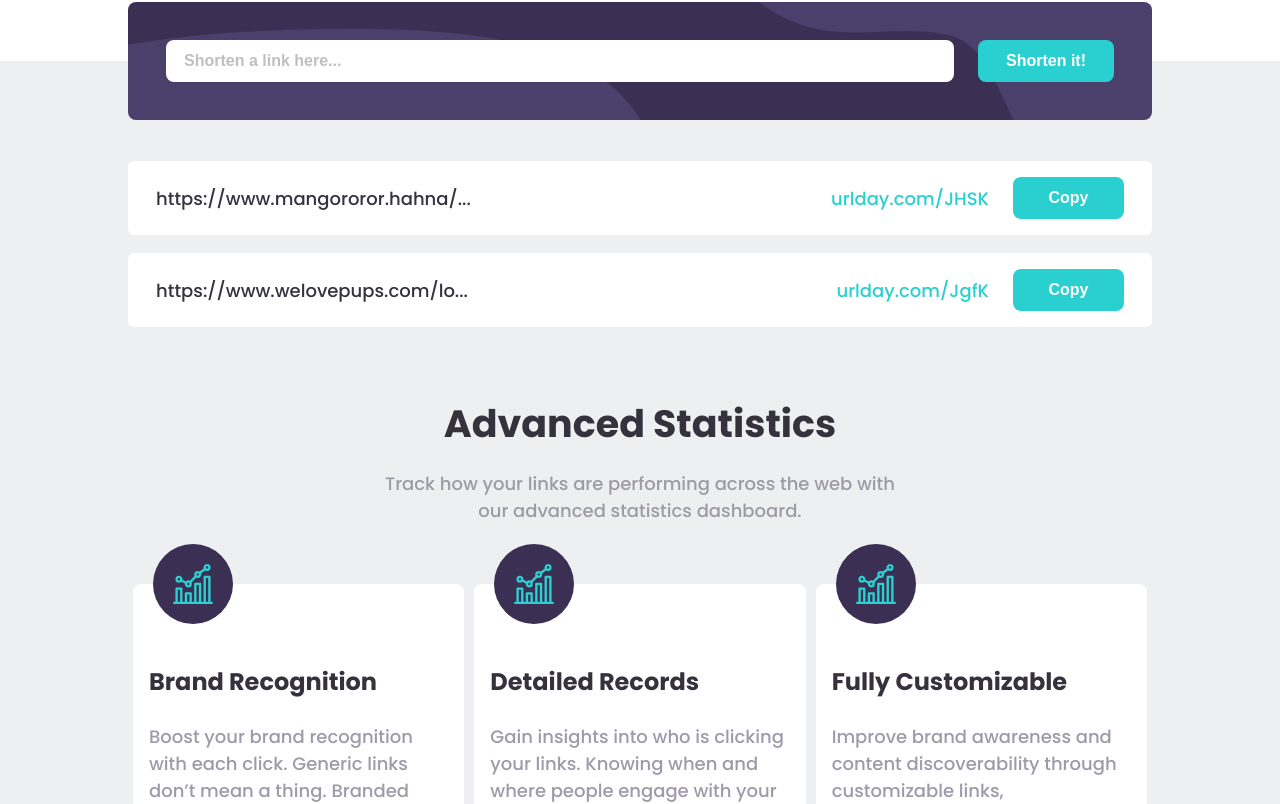
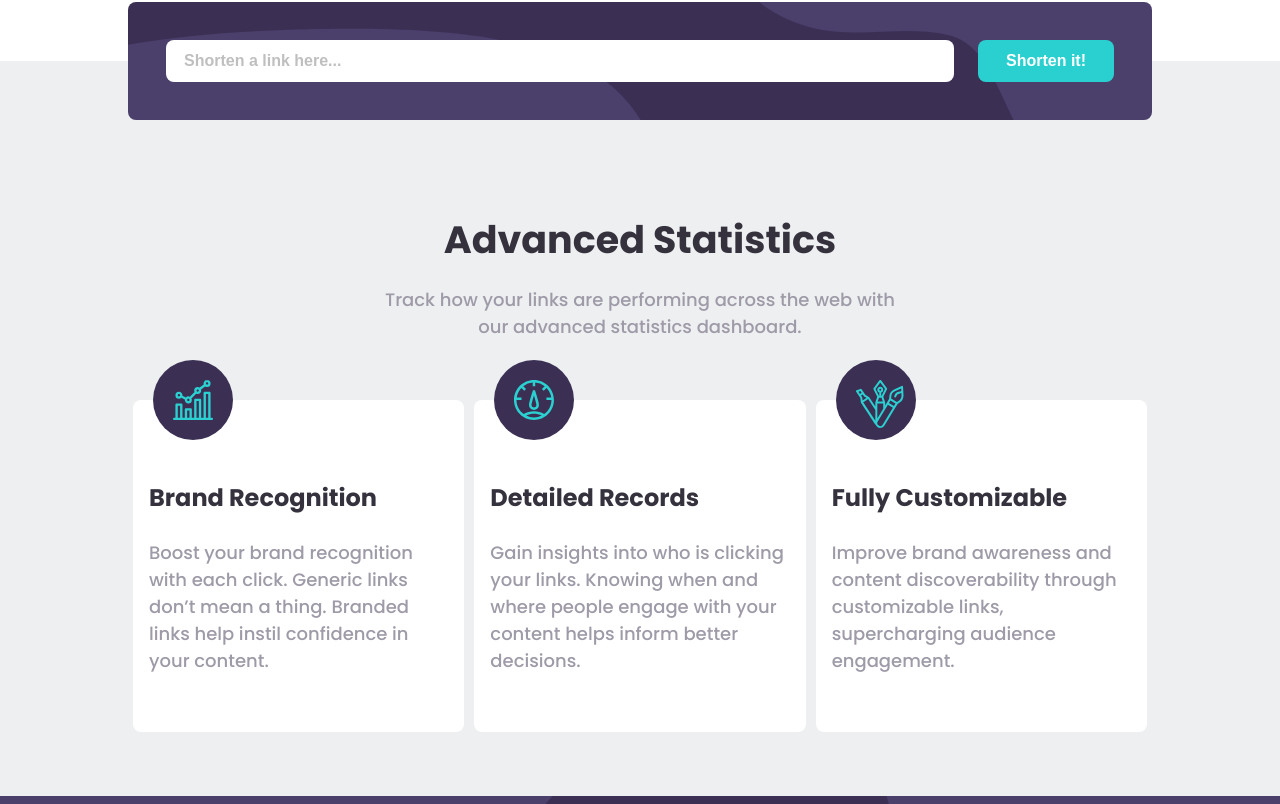
Before and after one commit to osaimola/url-shortener, a React (Create React App) app: page / in a window 1280 px wide. Shown: the part 673-1477 px from the top of the page. Built offline with nearby package versions, Linux system fonts and the light colour scheme.

Commit message:
add visual feedback for invalid url submissions

```diff
--- a/src/components/pitch/pitch.css
+++ b/src/components/pitch/pitch.css
@@ -64,7 +64,7 @@
   }
 
   .pitch-offer {
-    margin: auto 5px auto 5px;
+    margin: 0 5px 0 5px;
   }
 
   .pitch-icon {
--- a/src/components/pitch/pitch.jsx
+++ b/src/components/pitch/pitch.jsx
@@ -32,7 +32,7 @@ function Pitch() {
 
           <div className="pitch-offer">
             <div className="pitch-icon">
-              <img alt="brand recognition" src={brand_recognition} />
+              <img alt="detailed records" src={detailed_records} />
             </div>
             <div className="pitch-copy">
               <h3>Detailed Records</h3>
@@ -46,7 +46,7 @@ function Pitch() {
 
           <div className="pitch-offer">
             <div className="pitch-icon">
-              <img alt="brand recognition" src={brand_recognition} />
+              <img alt="fully customizable" src={fully_customizable} />
             </div>
             <div className="pitch-copy">
               <h3>Fully Customizable</h3>
--- a/src/components/shortener/shortener.css
+++ b/src/components/shortener/shortener.css
@@ -36,6 +36,11 @@
   margin: 0 0 18px 0;
 }
 
+.shortener.error input {
+  color: #911616;
+  padding: 12px 20px;
+}
+
 ::placeholder {
   color: #bfbfbf;
   opacity: 1; /* Firefox */
--- a/src/components/shortener/shortener.jsx
+++ b/src/components/shortener/shortener.jsx
@@ -57,22 +57,30 @@ function formatUrl(inputText) {
   }
 }
 
+function handleBadUrl(setHook) {
+  setHook(false);
+  setTimeout(function() {
+    setHook(true);
+  }, 100);
+  setTimeout(function() {
+    setHook(false);
+  }, 200);
+  setTimeout(function() {
+    setHook(true);
+  }, 300);
+}
+
 function Shortener() {
-  const [urlResults, setUrlResults] = useState([
-    {
-      longUrl: "https://www.mangororor.hahna/hdhdh.php",
-      shortUrl: "https://urlday.com/JHSK"
-    },
-    {
-      longUrl: "https://www.welovepups.com/locations/pups/adopt.php",
-      shortUrl: "https://urlday.com/JgfK"
-    }
-  ]);
+  const [urlResults, setUrlResults] = useState([]);
   const [inputValue, setInputValue] = useState("");
+  const [validInput, setValidInput] = useState(true);
 
   return (
     <React.Fragment>
-      <div className="shortener" id="shorten-links">
+      <div
+        className={`shortener ${validInput ? "" : "error"}`}
+        id="shorten-links"
+      >
         <input
           name="url"
           placeholder="Shorten a link here..."
@@ -85,8 +93,8 @@ function Shortener() {
             if (is_url(inputValue)) {
               handleClick(inputValue, urlResults, setUrlResults);
             } else {
-              //TODO show user error message
-              console.log("invalid url");
+              //faulty url, alert user
+              handleBadUrl(setValidInput);
             }
           }}
         >
```
